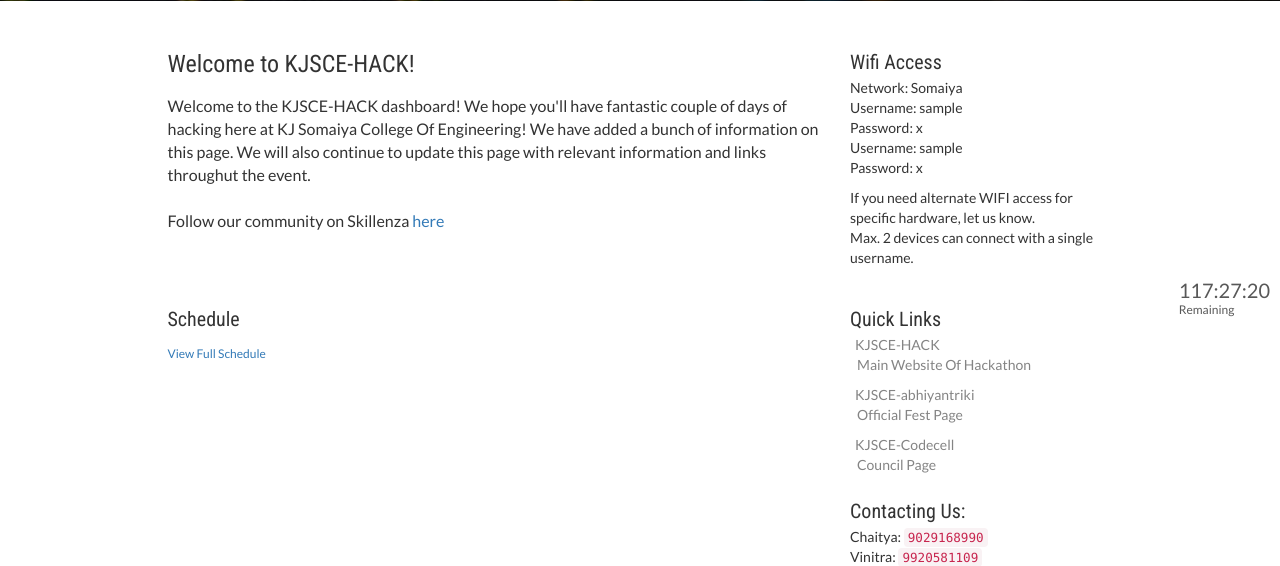
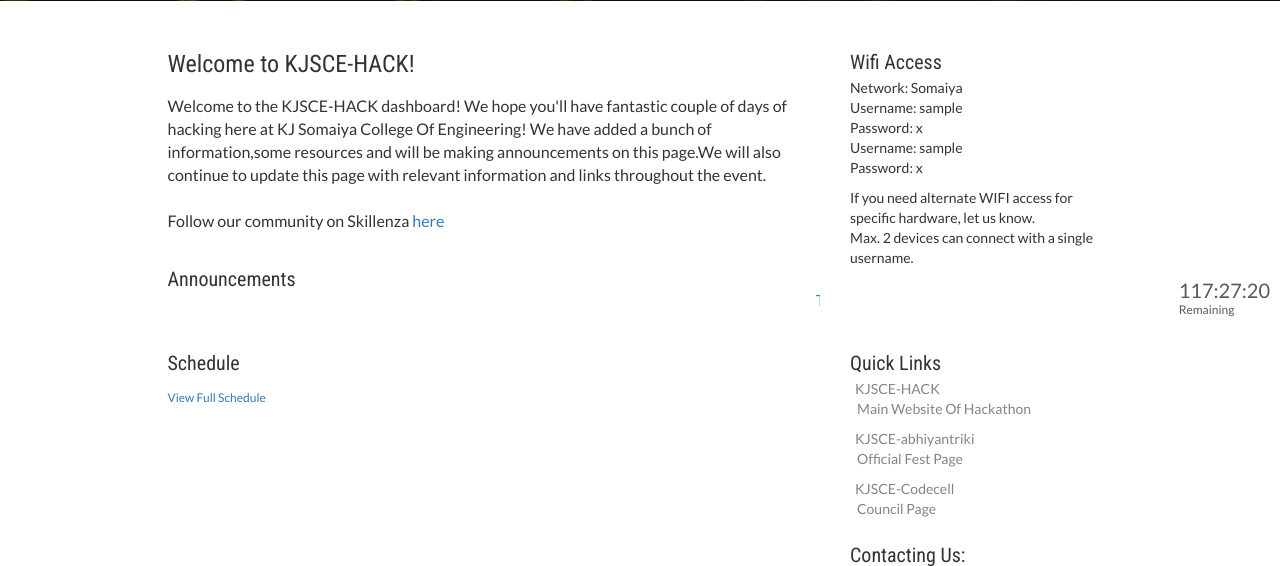
Before and after one commit to Chaitya62/DashBoard, a Django app: template login/templates/login/landing_page.html in a window 1280 px wide. Shown: the part 472-1038 px from the top of the page. Run offline with Django 3.2, Linux system fonts and the light colour scheme; the template is opened without the code that fills it: most values are stand-ins (such as "Sample title", 1, 10 or a date in 2020); some libraries are stand-ins or nearby versions.

Commit message:
quick fix

```diff
--- a/login/static/js/data.js
+++ b/login/static/js/data.js
@@ -1,6 +1,6 @@
 var eventName = "KJSCE-HACK";
 var endDateTime = { year:2017,month:10,day:7, hour:15,minute:0};
-var introductionText = 'Welcome to the KJSCE-HACK dashboard! We hope you\'ll have fantastic couple of days of hacking here at KJ Somaiya College Of Engineering! We have added a bunch of information on this page. We will also continue to update this page with relevant information and links throughut the event.<br/><br/>Follow our community on Skillenza<a href="https://beta.skillenza.com/communities/hackkjsce" target="_blank"> here</a>';
+var introductionText = 'Welcome to the KJSCE-HACK dashboard! We hope you\'ll have fantastic couple of days of hacking here at KJ Somaiya College Of Engineering! We have added a bunch of information,some resources and will be making announcements on this page.We will also continue to update this page with relevant information and links throughout the event.<br/><br/>Follow our community on Skillenza<a href="https://beta.skillenza.com/communities/hackkjsce" target="_blank"> here</a>';
 /*
  * Navbar links
  *
--- a/login/templates/login/landing_page.html
+++ b/login/templates/login/landing_page.html
@@ -32,7 +32,7 @@
 					<a href="." class="navbar-item"><b>KJSCE-HACK</b></a>
 					<a href="{{team_repo}}" target="_blank" class="navbar-item" id="navbar-t-github-link">{{team_name}}</a>
 					<a href="#" target="_blank" class="navbar-item" id="navbar-o-github-link">Github(Organisation)</a>
-					<a href="#" target="_blank" class="navbar-item" id="navbar-hacker-board-link">Hacker-Board</a>
+					<a href="" target="_blank" class="navbar-item" id="navbar-hacker-board-link">Hacker-Board</a>
 					<!--<a href="#devpost" target="_blank" class="navbar-item" id="navbar-devpost-link">DevPost</a>
 					<a href="#helpq" class="navbar-item" id="navbar-helpq-link">HELPq</a>
 					<a href="./mentors" class="navbar-item">Mentors</a> -->
@@ -52,6 +52,9 @@ font-family: 'Roboto Condensed', sans-serif;
 		<div class="col-sm-7 col-sm-offset-1">
 			<h1 class="main-title" id="main-title"></h1>
 			<p class="main-intro-text" id="main-intro-text"></p>
+			<br/>
+			<h2>Announcements</h2>
+			<marquee behavior="scroll" direction="left" scrollamount="5" style="color:#337ab7;font-size:16px">The College is on fire start running out</marquee>
 		</div>
 		<div class="col-sm-3">
 			<h2 class="wifi-title">Wifi Access</h2>
```
